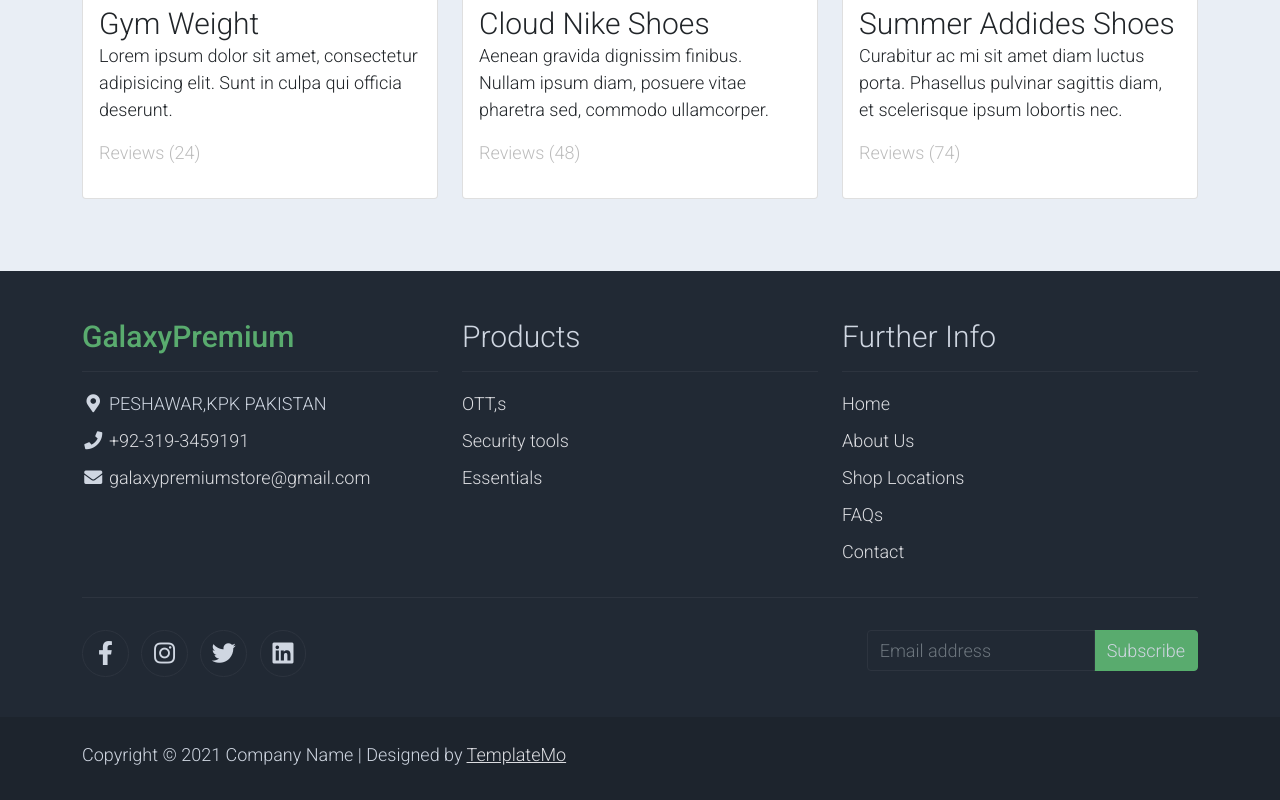
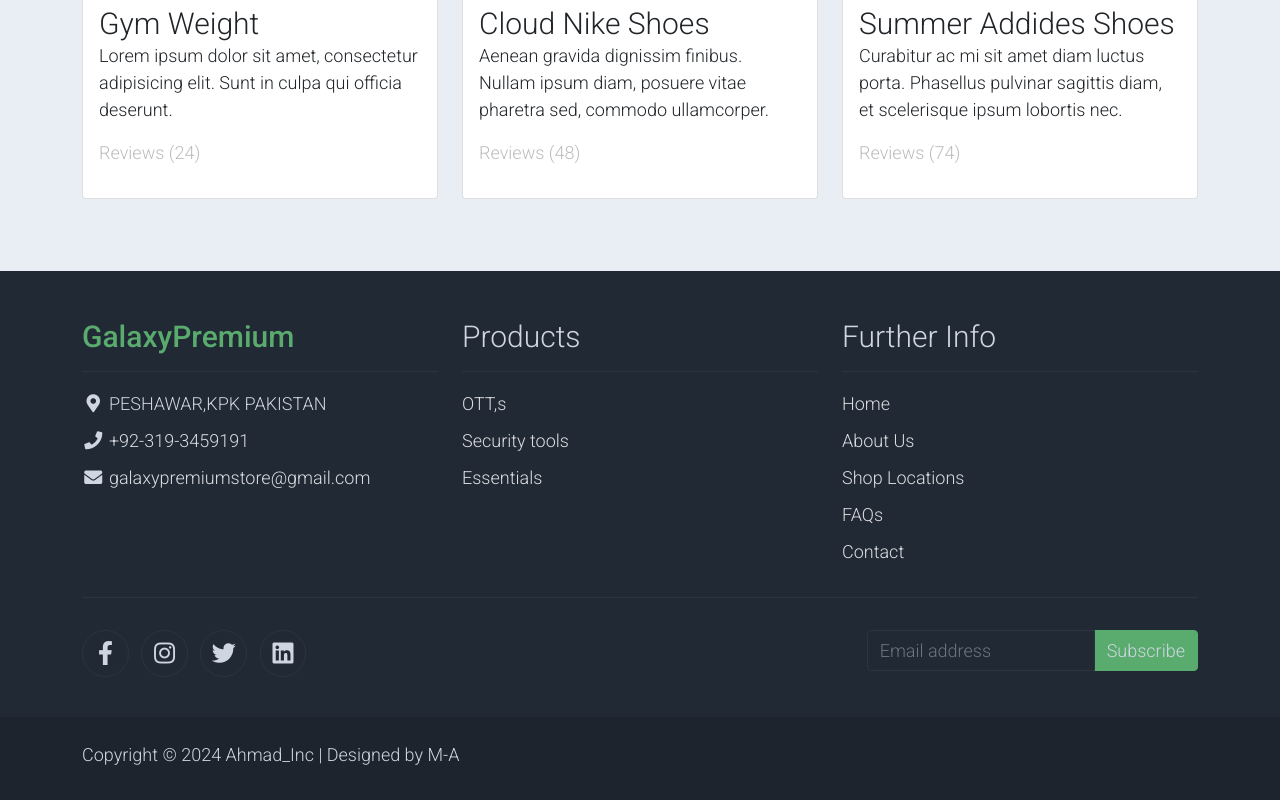
Before and after one commit to Mahmad6162/main.shop, a plain HTML site: page index.html in a window 1280 px wide. Shown: the part 1963-2763 px from the top of the page. Drawn offline with Linux system fonts and the light colour scheme.

Commit message:
index.html

```diff
--- a/index.html
+++ b/index.html
@@ -404,8 +404,8 @@
                 <div class="row pt-2">
                     <div class="col-12">
                         <p class="text-left text-light">
-                            Copyright &copy; 2021 Company Name
-                            | Designed by <a rel="sponsored" href="https://templatemo.com" target="_blank">TemplateMo</a>
+                            Copyright &copy; 2024 Ahmad_Inc
+                            | Designed by M-A
                         </p>
                     </div>
                 </div>
```
